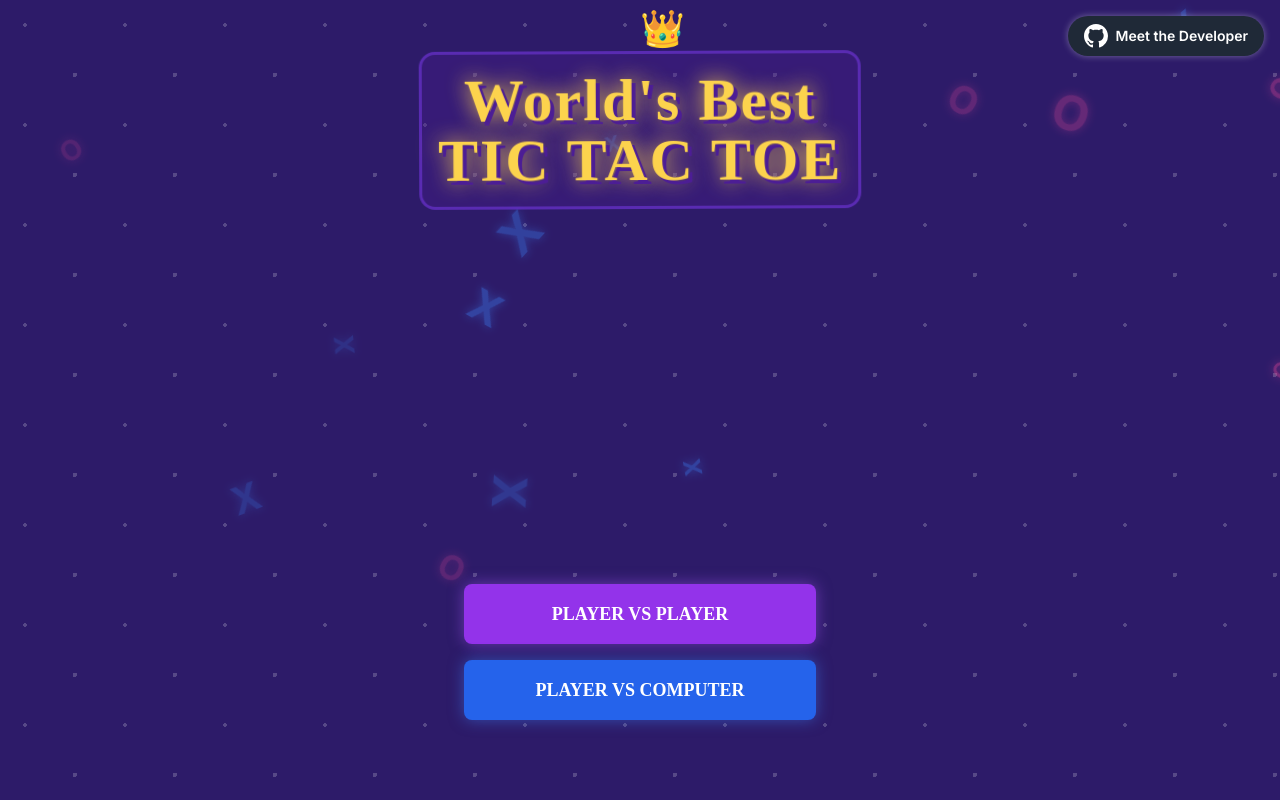
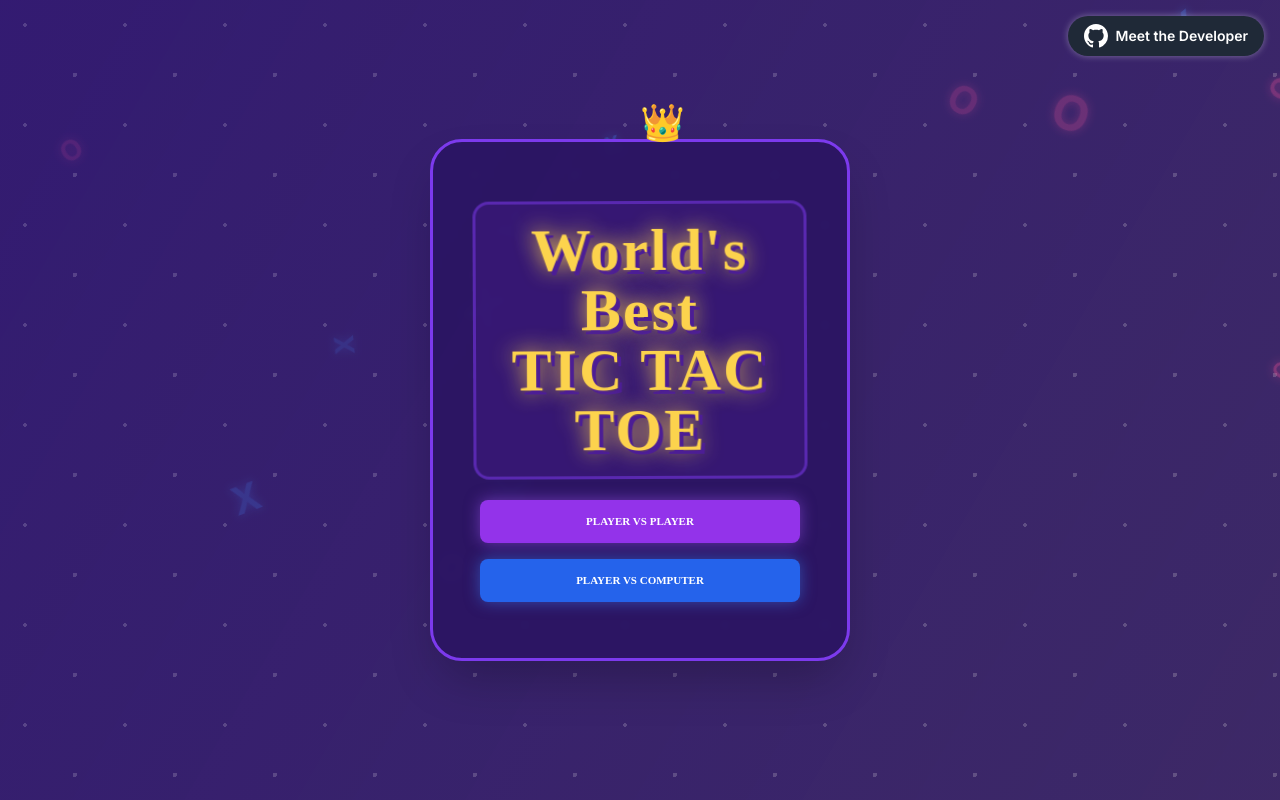
Before and after one commit to neeer4j/XOX-Game, a Next.js app: page / in a window 1280 px wide. Built offline with nearby package versions, Linux system fonts and the light colour scheme.

Commit message:
enhanced landing page interface

```diff
--- a/src/app/globals.css
+++ b/src/app/globals.css
@@ -1,3 +1,39 @@
+/* Landing page enhancements */
+.landing-bg {
+  background-color: var(--game-background);
+  background-image: radial-gradient(circle at 25px 25px, rgba(255, 255, 255, 0.2) 2%, transparent 0%),
+    radial-gradient(circle at 75px 75px, rgba(255, 255, 255, 0.2) 2%, transparent 0%);
+  background-size: 100px 100px;
+  min-height: 100vh;
+  width: 100vw;
+  position: relative;
+  overflow: hidden;
+}
+
+.landing-card {
+  background: rgba(44, 22, 100, 0.95);
+  border-radius: 2rem;
+  border: 3px solid var(--game-secondary);
+  box-shadow: 0 8px 32px 0 rgba(31, 38, 135, 0.37), 0 0 40px 10px var(--game-accent);
+  max-width: 420px;
+  width: 100%;
+  margin: 0 auto;
+  z-index: 10;
+  backdrop-filter: blur(2px);
+  transition: box-shadow 0.3s;
+}
+
+.landing-card:hover {
+  box-shadow: 0 12px 48px 0 rgba(31, 38, 135, 0.47), 0 0 60px 15px var(--game-accent);
+}
+
+.landing-bg-overlay {
+  position: absolute;
+  inset: 0;
+  background: linear-gradient(120deg, rgba(76,29,149,0.2) 0%, rgba(252,211,77,0.08) 100%);
+  pointer-events: none;
+  z-index: 1;
+}
 @tailwind base;
 @tailwind components;
 @tailwind utilities;
--- a/src/components/GameModeSelection.tsx
+++ b/src/components/GameModeSelection.tsx
@@ -7,12 +7,8 @@ interface GameModeSelectionProps {
 
 const GameModeSelection: React.FC<GameModeSelectionProps> = ({ onModeSelect }) => {
   return (
-    <div className="min-h-screen w-full flex flex-col items-center p-2 sm:p-4" style={{
-      backgroundColor: 'var(--game-background)',
-      backgroundImage: `radial-gradient(circle at 25px 25px, rgba(255, 255, 255, 0.2) 2%, transparent 0%),
-                       radial-gradient(circle at 75px 75px, rgba(255, 255, 255, 0.2) 2%, transparent 0%)`,
-      backgroundSize: '100px 100px'
-    }}>
+    <div className="landing-bg min-h-screen w-full flex items-center justify-center relative overflow-hidden">
+      <FallingSymbols />
       <a
         href="https://github.com/neeer4j"
         target="_blank"
@@ -31,17 +27,15 @@ const GameModeSelection: React.FC<GameModeSelectionProps> = ({ onModeSelect }) =
         </svg>
         <span>Meet the Developer</span>
       </a>
-      <FallingSymbols />
-      <div className="relative inline-block mb-8 sm:mb-12 md:mb-16 animate-[fadeIn_1s_ease-out] z-10 mt-4 sm:mt-8">
-        <span className="absolute -top-6 sm:-top-8 left-1/2 transform -translate-x-1/2 text-3xl sm:text-4xl animate-[bounce_2s_infinite]">👑</span>
-        <h1 className="game-title text-3xl sm:text-4xl md:text-5xl lg:text-6xl font-bold text-white floating-title px-3 py-3 sm:px-4 sm:py-4">
+      <div className="landing-card relative flex flex-col items-center justify-center px-6 py-10 sm:px-10 sm:py-14 z-10 shadow-2xl animate-[fadeIn_1s_ease-out]">
+        <span className="absolute -top-8 left-1/2 transform -translate-x-1/2 text-4xl animate-[bounce_2s_infinite]">👑</span>
+        <h1 className="game-title text-3xl sm:text-4xl md:text-5xl lg:text-6xl font-bold text-white floating-title px-3 py-3 sm:px-4 sm:py-4 mb-6 text-center">
           World's Best<br />TIC TAC TOE
         </h1>
-      </div>
-      <div className="flex flex-col gap-3 sm:gap-4 mt-auto mb-8 sm:mb-16 z-10 max-w-[280px] sm:max-w-sm w-full px-2 sm:px-4">
+        <div className="flex flex-col gap-4 w-full max-w-xs">
           <button
             onClick={() => onModeSelect('pvp')}
-          className="game-button w-full px-4 sm:px-6 py-3 sm:py-4 text-base sm:text-lg font-bold text-white bg-purple-600 rounded-lg
+            className="game-button w-full px-6 py-4 text-lg font-bold text-white bg-purple-600 rounded-lg
                        hover:bg-purple-700 transform hover:scale-105 transition-all duration-200
                        shadow-[0_0_15px_rgba(168,85,247,0.5)] hover:shadow-[0_0_20px_rgba(168,85,247,0.7)]
                        animate-[slideRight_0.5s_ease-out]"
@@ -50,7 +44,7 @@ const GameModeSelection: React.FC<GameModeSelectionProps> = ({ onModeSelect }) =
           </button>
           <button
             onClick={() => onModeSelect('pvc')}
-          className="game-button w-full px-4 sm:px-6 py-3 sm:py-4 text-base sm:text-lg font-bold text-white bg-blue-600 rounded-lg
+            className="game-button w-full px-6 py-4 text-lg font-bold text-white bg-blue-600 rounded-lg
                        hover:bg-blue-700 transform hover:scale-105 transition-all duration-200
                        shadow-[0_0_15px_rgba(59,130,246,0.5)] hover:shadow-[0_0_20px_rgba(59,130,246,0.7)]
                        animate-[slideLeft_0.5s_ease-out]"
@@ -59,6 +53,8 @@ const GameModeSelection: React.FC<GameModeSelectionProps> = ({ onModeSelect }) =
           </button>
         </div>
       </div>
+      <div className="landing-bg-overlay"></div>
+    </div>
   );
 };
 
```
Lines whose indentation alone changed are shown as unchanged.
